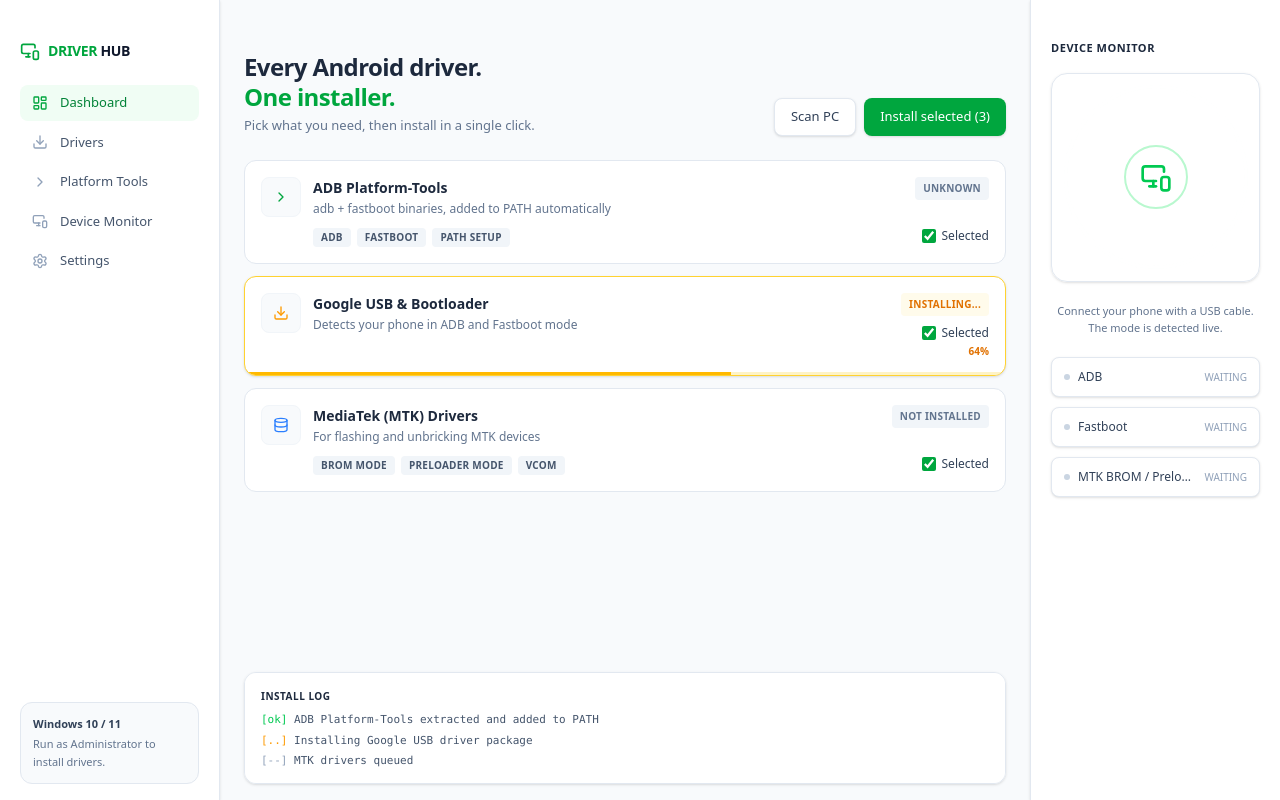
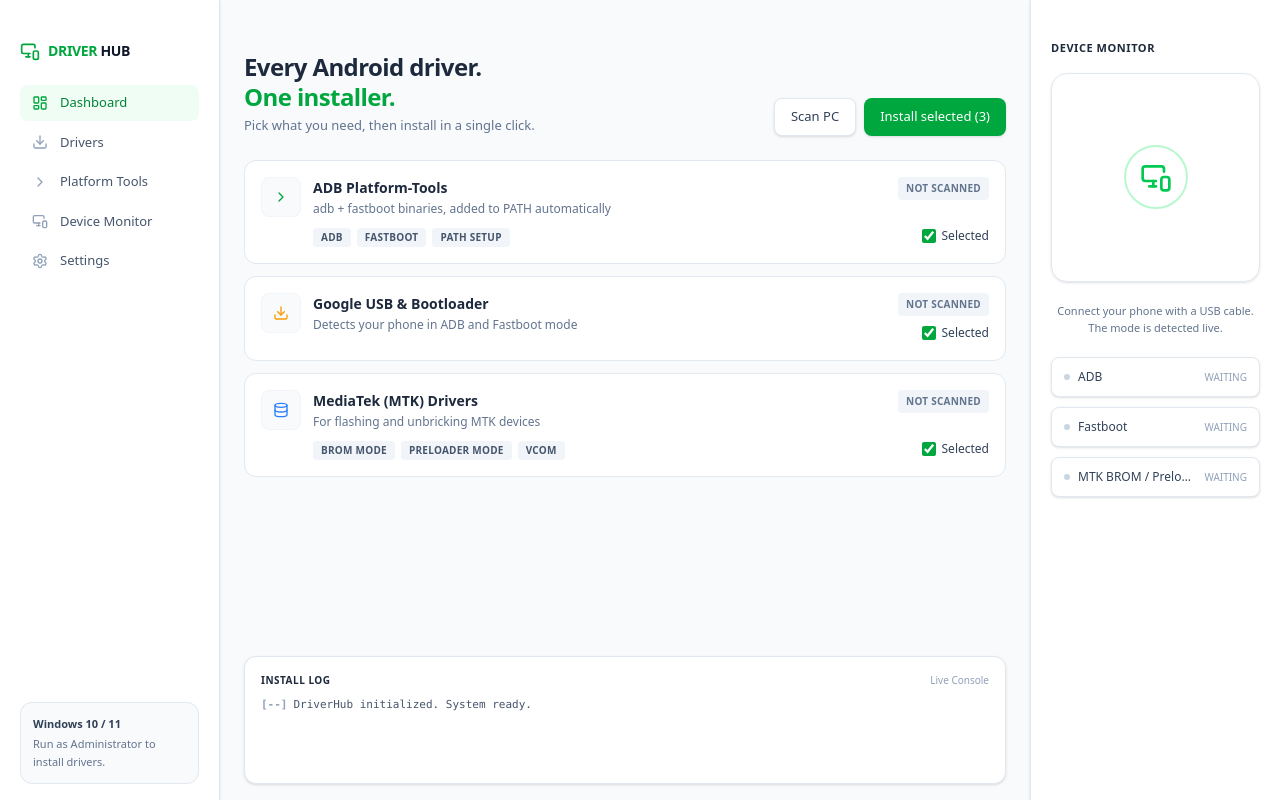
Before and after one commit to aniketlab/DriverHub, a React (Vite) app: page / in a window 1280 px wide. Built offline with nearby package versions, Linux system fonts and the light colour scheme.

Commit message:
feat: add spinner loading indicator, real-time terminal logs, and distinctive status badges

```diff
--- a/src/App.jsx
+++ b/src/App.jsx
@@ -1,5 +1,14 @@
 import { useState } from 'react';
-import { Download, MonitorSmartphone, Settings, LayoutDashboard, Database, ChevronRight, CheckCircle2, Play, AlertCircle } from 'lucide-react';
+import {
+  Download,
+  MonitorSmartphone,
+  Settings,
+  LayoutDashboard,
+  Database,
+  ChevronRight,
+  Loader2,
+  FolderOpen
+} from 'lucide-react';
 import clsx from 'clsx';
 import { twMerge } from 'tailwind-merge';
 
@@ -13,13 +22,33 @@ function App() {
   const [isScanning, setIsScanning] = useState(false);
   const [scanResults, setScanResults] = useState(null);
 
+  // Real dynamic logs for the terminal window
+  const [logs, setLogs] = useState([
+    { type: 'info', text: 'DriverHub initialized. System ready.' }
+  ]);
+
+  const addLog = (type, text) => {
+    setLogs(prev => [...prev, { type, text, time: new Date().toLocaleTimeString() }]);
+  };
+
   const handleScan = async () => {
     setIsScanning(true);
+    addLog('pending', 'Scanning PC for installed Android drivers and tools...');
+
     try {
       const results = await window.electronAPI.scanPc();
+      console.log('Frontend: Scan results received ->', results);
       setScanResults(results);
+
+      if (results?.adb?.installed) {
+        addLog('success', `ADB Platform-Tools detected at: ${results.adb.path}`);
+      } else {
+        addLog('warning', 'ADB Platform-Tools not found on this system. Queued for installation.');
+      }
+      addLog('info', 'Scan complete. Pick packages and click "Install selected".');
     } catch (err) {
       console.error("Scan failed:", err);
+      addLog('error', `Scan failed: ${err.message || 'Unknown error'}`);
     } finally {
       setIsScanning(false);
     }
@@ -30,7 +59,7 @@ function App() {
       {/* Electron Title Bar Drag Area (invisible) */}
       <div className="fixed top-0 left-0 right-0 h-[35px] drag-region z-50 pointer-events-none" />
 
-      {/* LEFT SIDEBAR (Reduced width from 240px to 220px, reduced padding) */}
+      {/* LEFT SIDEBAR */}
       <div className="w-[220px] bg-white border-r border-slate-200 flex flex-col pt-10 pb-4 justify-between h-full relative z-10 shadow-sm no-drag-region shrink-0">
 
         <div className="px-5 flex flex-col gap-5">
@@ -62,7 +91,7 @@ function App() {
       <div className="flex-1 flex flex-col h-full bg-slate-50 relative pt-9 no-drag-region overflow-y-auto min-w-[500px]">
         <div className="max-w-4xl w-full mx-auto px-6 py-4 flex-1 flex flex-col gap-5">
 
-          {/* Header Row (Smaller text, tighter layout) */}
+          {/* Header Row */}
           <div className="flex justify-between items-end mb-1">
             <div>
               <h2 className="text-2xl font-bold tracking-tight text-slate-800 leading-tight">Every Android driver.</h2>
@@ -73,10 +102,11 @@ function App() {
               <button
                 onClick={handleScan}
                 disabled={isScanning}
-                className="px-4 py-2 bg-white border border-slate-200 text-slate-700 font-medium rounded-lg shadow-sm hover:bg-slate-50 transition-all text-[13px] whitespace-nowrap disabled:opacity-50">
-                {isScanning ? 'Scanning...' : 'Scan PC'}
+                className="px-4 py-2 bg-white border border-slate-200 text-slate-700 font-medium rounded-lg shadow-sm hover:bg-slate-50 transition-all text-[13px] whitespace-nowrap disabled:opacity-50 flex items-center gap-1.5 cursor-pointer">
+                {isScanning && <Loader2 className="w-3.5 h-3.5 animate-spin text-green-600" />}
+                {isScanning ? 'Scanning PC...' : 'Scan PC'}
               </button>
-              <button className="px-4 py-2 bg-green-600 hover:bg-green-700 text-white font-medium rounded-lg shadow-sm transition-all text-[13px] whitespace-nowrap">
+              <button className="px-4 py-2 bg-green-600 hover:bg-green-700 text-white font-medium rounded-lg shadow-sm transition-all text-[13px] whitespace-nowrap cursor-pointer">
                 Install selected (3)
               </button>
             </div>
@@ -91,8 +121,23 @@ function App() {
               title="ADB Platform-Tools"
               desc="adb + fastboot binaries, added to PATH automatically"
               tags={['adb', 'fastboot', 'PATH setup']}
-              status={scanResults ? (scanResults.adb?.installed ? 'Installed' : 'Not installed') : 'Unknown'}
-              statusColor={scanResults?.adb?.installed ? 'text-green-600 bg-green-50' : 'text-slate-500 bg-slate-100'}
+              isScanning={isScanning}
+              status={
+                isScanning
+                  ? 'Scanning...'
+                  : scanResults
+                    ? (scanResults.adb?.installed ? 'Installed' : 'Not installed')
+                    : 'Not Scanned'
+              }
+              statusColor={
+                isScanning
+                  ? 'text-blue-600 bg-blue-50 border border-blue-200'
+                  : scanResults?.adb?.installed
+                    ? 'text-green-700 bg-green-50 border border-green-200'
+                    : scanResults
+                      ? 'text-amber-700 bg-amber-50 border border-amber-200'
+                      : 'text-slate-500 bg-slate-100'
+              }
               checkboxLabel={scanResults?.adb?.installed ? 'Reinstall' : 'Selected'}
               checked={true}
               borderColor={scanResults?.adb?.installed ? 'border-green-200' : 'border-slate-200'}
@@ -105,12 +150,11 @@ function App() {
               title="Google USB & Bootloader"
               desc="Detects your phone in ADB and Fastboot mode"
               tags={[]}
-              status="Installing..."
-              statusColor="text-amber-600 bg-amber-50"
+              status="Not Scanned"
+              statusColor="text-slate-500 bg-slate-100"
               checkboxLabel="Selected"
               checked={true}
-              borderColor="border-amber-300 shadow-sm"
-              progress={64}
+              borderColor="border-slate-200"
             />
 
             {/* MTK Card */}
@@ -119,7 +163,7 @@ function App() {
               title="MediaTek (MTK) Drivers"
               desc="For flashing and unbricking MTK devices"
               tags={['BROM mode', 'Preloader mode', 'VCOM']}
-              status="Not installed"
+              status="Not Scanned"
               statusColor="text-slate-500 bg-slate-100"
               checkboxLabel="Selected"
               checked={true}
@@ -128,20 +172,32 @@ function App() {
 
           </div>
 
-          {/* Terminal / Install Log (Reduced height) */}
-          <div className="bg-white border border-slate-200 rounded-xl p-4 h-28 font-mono text-[11px] text-slate-600 overflow-y-auto mt-1 shadow-sm shrink-0">
-            <h4 className="font-semibold text-slate-800 font-sans text-[10px] uppercase tracking-wider mb-2">Install Log</h4>
-            <div className="flex flex-col gap-1">
-              <p><span className="text-green-500">[ok]</span> ADB Platform-Tools extracted and added to PATH</p>
-              <p><span className="text-amber-500">[..]</span> Installing Google USB driver package</p>
-              <p><span className="text-slate-400">[--]</span> MTK drivers queued</p>
+          {/* Terminal / Install Log (Now completely live and responsive) */}
+          <div className="bg-white border border-slate-200 rounded-xl p-4 h-32 font-mono text-[11px] text-slate-600 overflow-y-auto mt-1 shadow-sm shrink-0 flex flex-col justify-between">
+            <div>
+              <div className="flex items-center justify-between mb-2">
+                <h4 className="font-semibold text-slate-800 font-sans text-[10px] uppercase tracking-wider">Install Log</h4>
+                <span className="text-[10px] text-slate-400 font-sans">Live Console</span>
+              </div>
+              <div className="flex flex-col gap-1">
+                {logs.map((log, index) => (
+                  <p key={index} className="leading-relaxed">
+                    {log.type === 'success' && <span className="text-green-600 font-bold mr-1.5">[ok]</span>}
+                    {log.type === 'pending' && <span className="text-blue-500 font-bold mr-1.5">[..]</span>}
+                    {log.type === 'warning' && <span className="text-amber-500 font-bold mr-1.5">[!]</span>}
+                    {log.type === 'error' && <span className="text-rose-500 font-bold mr-1.5">[err]</span>}
+                    {log.type === 'info' && <span className="text-slate-400 font-bold mr-1.5">[--]</span>}
+                    <span>{log.text}</span>
+                  </p>
+                ))}
+              </div>
             </div>
           </div>
 
         </div>
       </div>
 
-      {/* RIGHT SIDEBAR: DEVICE MONITOR (Reduced width from 300px to 250px) */}
+      {/* RIGHT SIDEBAR: DEVICE MONITOR */}
       <div className="w-[250px] bg-white border-l border-slate-200 p-5 pt-10 h-full flex flex-col relative z-10 shadow-sm no-drag-region shrink-0">
         <h4 className="font-semibold text-slate-800 text-[11px] uppercase tracking-wider mb-4">Device Monitor</h4>
 
@@ -171,7 +227,7 @@ function NavItem({ icon: Icon, label, active, onClick }) {
     <button
       onClick={onClick}
       className={cn(
-        "flex items-center gap-3 px-3 py-2 rounded-lg text-[13px] font-medium transition-all whitespace-nowrap",
+        "flex items-center gap-3 px-3 py-2 rounded-lg text-[13px] font-medium transition-all whitespace-nowrap cursor-pointer",
         active
           ? "bg-green-50 text-green-700"
           : "text-slate-600 hover:bg-slate-50 hover:text-slate-900"
@@ -183,7 +239,7 @@ function NavItem({ icon: Icon, label, active, onClick }) {
   );
 }
 
-function DriverCard({ icon, title, desc, tags, status, statusColor, checkboxLabel, checked, borderColor, progress, onExplore }) {
+function DriverCard({ icon, title, desc, tags, status, statusColor, checkboxLabel, checked, borderColor, progress, onExplore, isScanning }) {
   return (
     <div className={cn("bg-white border rounded-xl p-4 relative overflow-hidden transition-all", borderColor)}>
       {progress !== undefined && (
@@ -217,11 +273,14 @@ function DriverCard({ icon, title, desc, tags, status, statusColor, checkboxLabe
             {onExplore && (
               <button
                 onClick={onExplore}
-                className="text-[10px] font-bold text-slate-500 hover:text-green-600 uppercase tracking-wide underline decoration-slate-300 underline-offset-2 transition-colors">
+                title="Open folder in File Explorer"
+                className="text-[10px] font-bold text-slate-600 hover:text-green-600 uppercase tracking-wide underline decoration-slate-300 underline-offset-2 transition-colors flex items-center gap-1 cursor-pointer">
+                <FolderOpen className="w-3 h-3 text-slate-400" />
                 Explore
               </button>
             )}
-            <div className={cn("px-2 py-1 rounded text-[10px] font-bold tracking-wide uppercase", statusColor)}>
+            <div className={cn("px-2 py-1 rounded text-[10px] font-bold tracking-wide uppercase flex items-center gap-1", statusColor)}>
+              {isScanning && <Loader2 className="w-2.5 h-2.5 animate-spin" />}
               {status}
             </div>
           </div>
```
